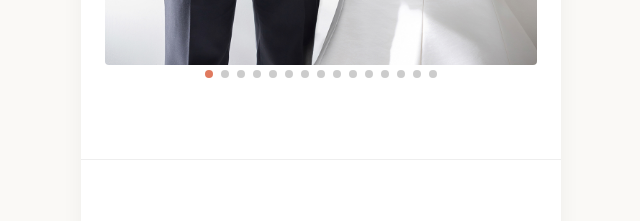
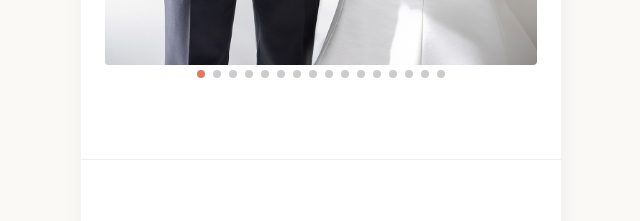
Before and after one commit to rrjjyy123/Jiyong-Seonghee, a plain HTML site: page index.html in a window 1280 px wide. Shown: the part 1898-2119 px from the top of the page, 319-959 px from the left. Drawn offline with nearby package versions, Linux system fonts and the light colour scheme; a web font is replaced by a local one.

Commit message:
사진 16번까지 추가

```diff
--- a/index.html
+++ b/index.html
@@ -671,7 +671,7 @@
     <script>
         // 1. 갤러리 이미지 (1~15번)
         const swiperWrapper = document.querySelector('.swiper-wrapper');
-        for (let i = 1; i <= 15; i++) {
+        for (let i = 1; i <= 16; i++) {
             const slideDiv = document.createElement('div');
             slideDiv.className = 'swiper-slide';
             const img = document.createElement('img');
```
